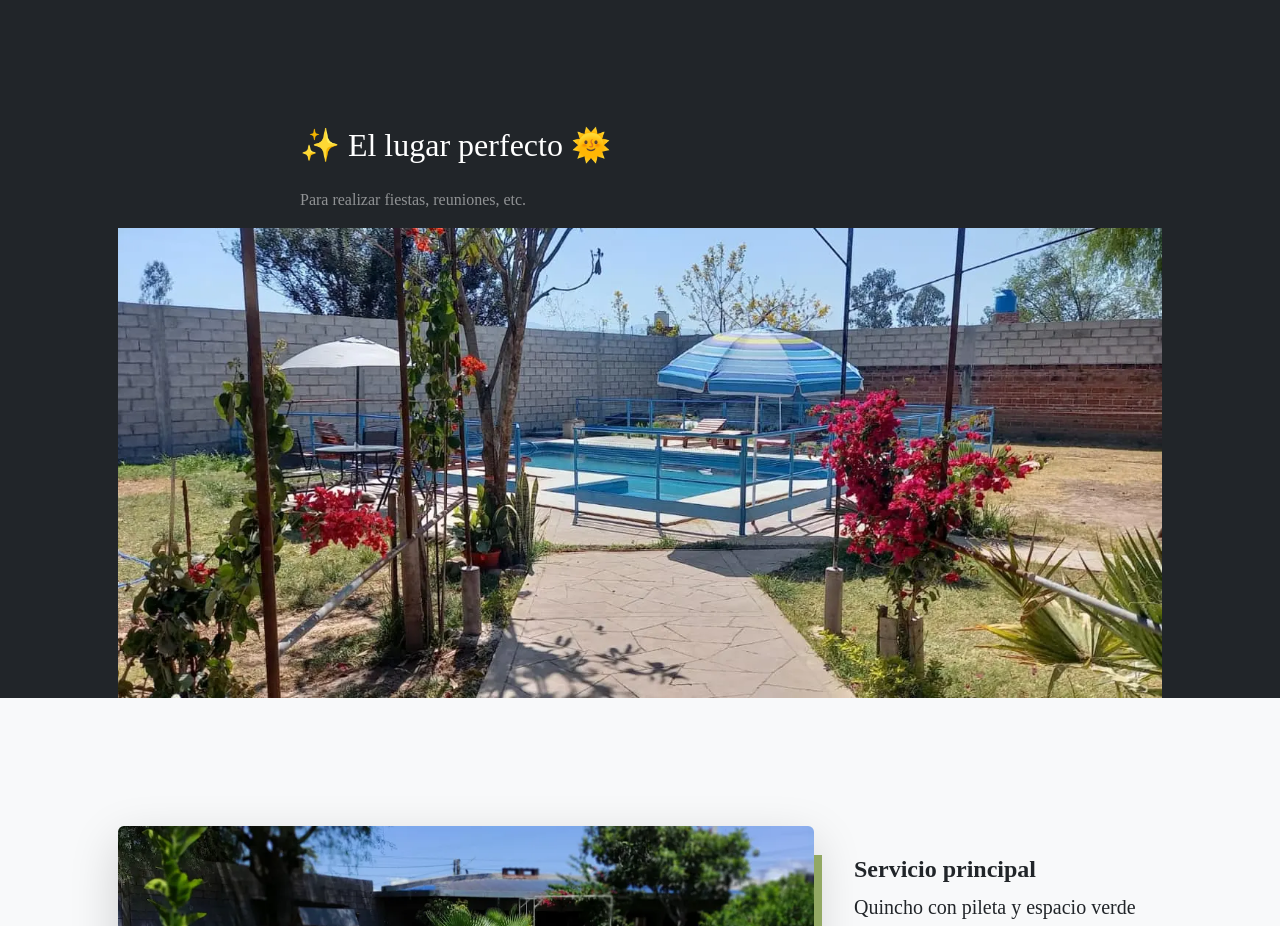
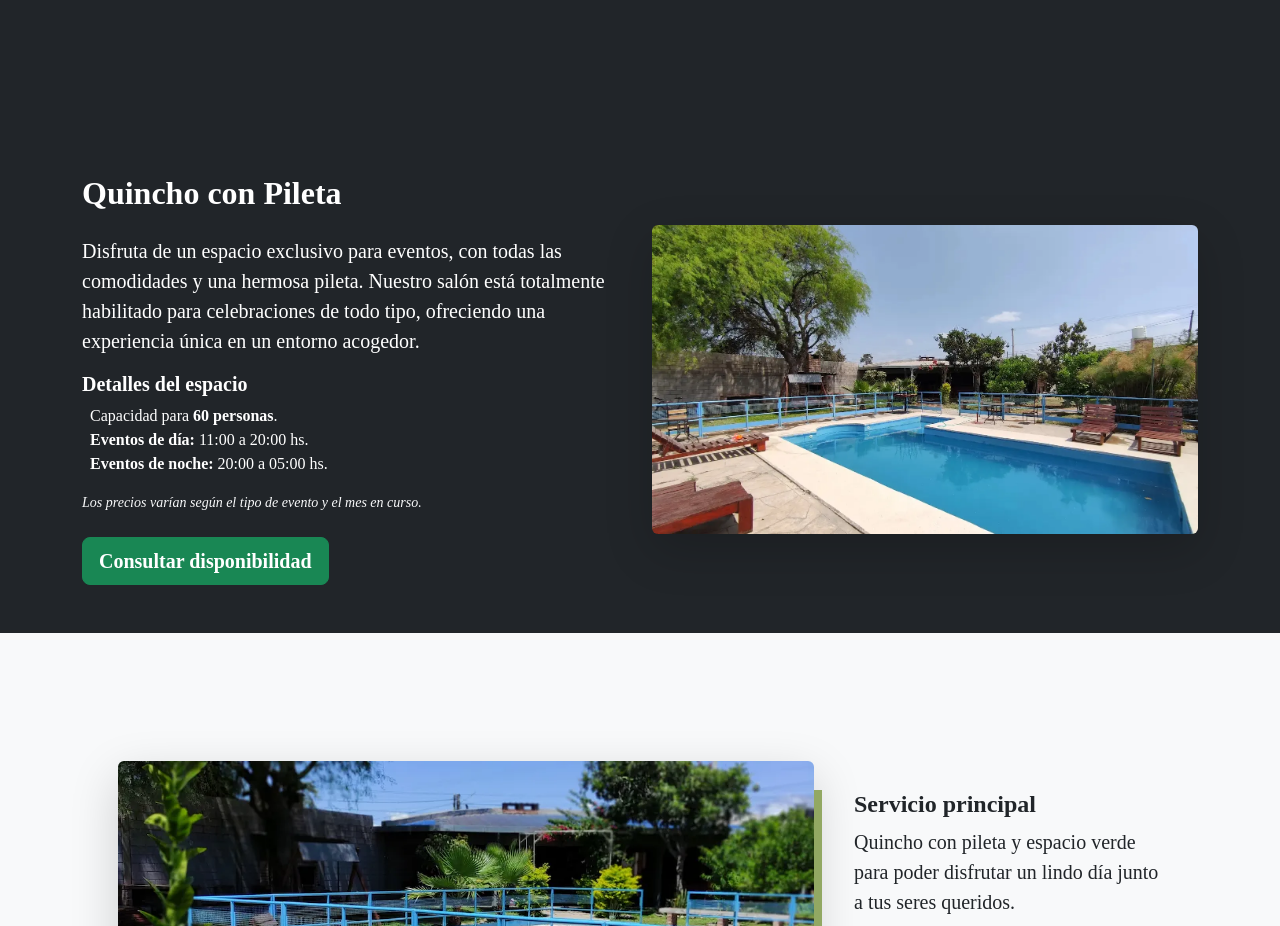
Before and after one commit to DevEzequiel14/Quincho-El-Tata, an Angular app: page / in a window 1280 px wide. Shown: the part 802-1728 px from the top of the page. Built offline with nearby package versions, Linux system fonts and the light colour scheme.

Commit message:
refactor and updete the image

```diff
--- a/src/app/pages/home/components/about/about.component.html
+++ b/src/app/pages/home/components/about/about.component.html
@@ -1,11 +1,38 @@
-<div class="container px-4 px-lg-5">
-  <div class="row gx-4 gx-lg-5 justify-content-center">
-    <div class="col-lg-8">
-      <h2 class="text-white mb-4">✨ El lugar perfecto 🌞</h2>
-      <p class="text-white-50">
-        Para realizar fiestas, reuniones, etc.
-      </p>
+<section class="py-5 position-relative text-white">
+  <div class="overlay position-absolute top-0 start-0 w-100 h-100 "></div>
+  <div class="container position-relative">
+    <div class="row align-items-center">
+      <div class="col-lg-6 text-center text-lg-start mb-4 mb-lg-0">
+        <h2 class="mb-4 fw-bold">Quincho con Pileta</h2>
+        <p class="lead">
+          Disfruta de un espacio exclusivo para eventos, con todas las comodidades y una hermosa pileta.
+          Nuestro salón está totalmente habilitado para celebraciones de todo tipo, ofreciendo una experiencia única en
+          un entorno acogedor.
+        </p>
+        <div class="mb-4">
+          <h3 class="h5 fw-semibold">Detalles del espacio</h3>
+          <ul class="list-unstyled">
+            <li class="d-flex align-items-center">
+              <i class="bi bi-people-fill me-2"></i> <span>Capacidad para <strong>60 personas</strong>.</span>
+            </li>
+            <li class="d-flex align-items-center">
+              <i class="bi bi-brightness-high-fill me-2"></i> <span><strong>Eventos de día: </strong>11:00 a 20:00
+                hs.</span>
+            </li>
+            <li class="d-flex align-items-center">
+              <i class="bi bi-moon-fill me-2"></i><span><strong>Eventos de noche: </strong>20:00 a 05:00 hs.</span>
+            </li>
+          </ul>
+          <p class="fst-italic text-light small">Los precios varían según el tipo de evento y el mes en curso.</p>
+        </div>
+
+        <a href="https://wa.me/+5493885054451?text=Hola, quisiera información sobre el alquiler del quincho. ¡Gracias!"
+          target="_blank" class="btn btn-success btn-lg fw-semibold">Consultar disponibilidad</a>
+      </div>
+
+      <div class="col-lg-6 text-center">
+        <img src="icons/about.webp" class="img-fluid rounded shadow-lg img-responsive" alt="Quincho con pileta">
+      </div>
     </div>
   </div>
-  <img class="img-fluid" src="icons/img-2.webp" alt="">
-</div>
+</section>
--- a/src/app/pages/home/components/about/about.component.scss
+++ b/src/app/pages/home/components/about/about.component.scss
@@ -0,0 +1,10 @@
+.img-responsive {
+  max-width: 80%;
+  height: auto;
+}
+
+@media (min-width: 992px) {
+  .img-responsive {
+    max-width: 100%;
+  }
+}
```
Also changed, not shown: public/icons/about.webp (added).
